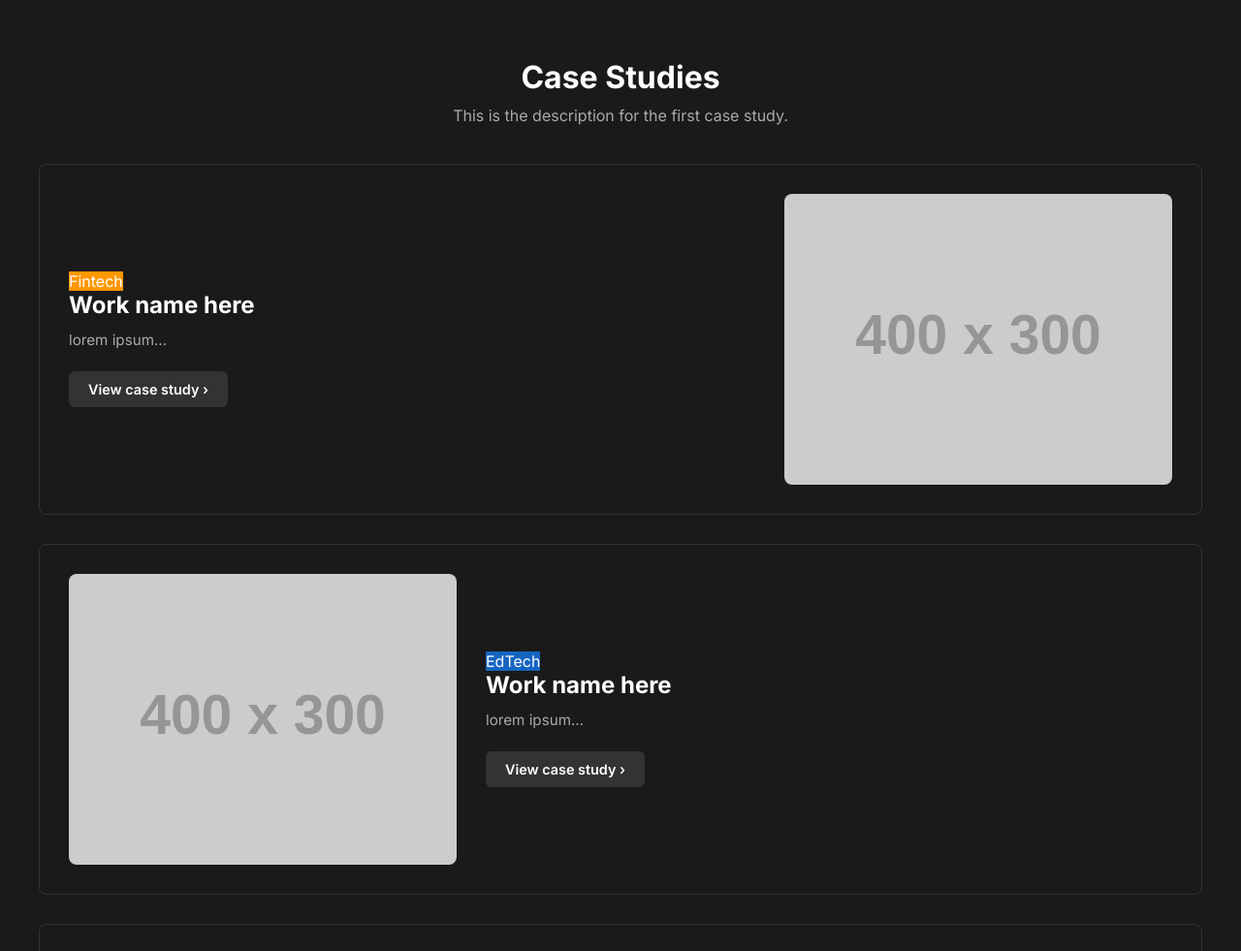
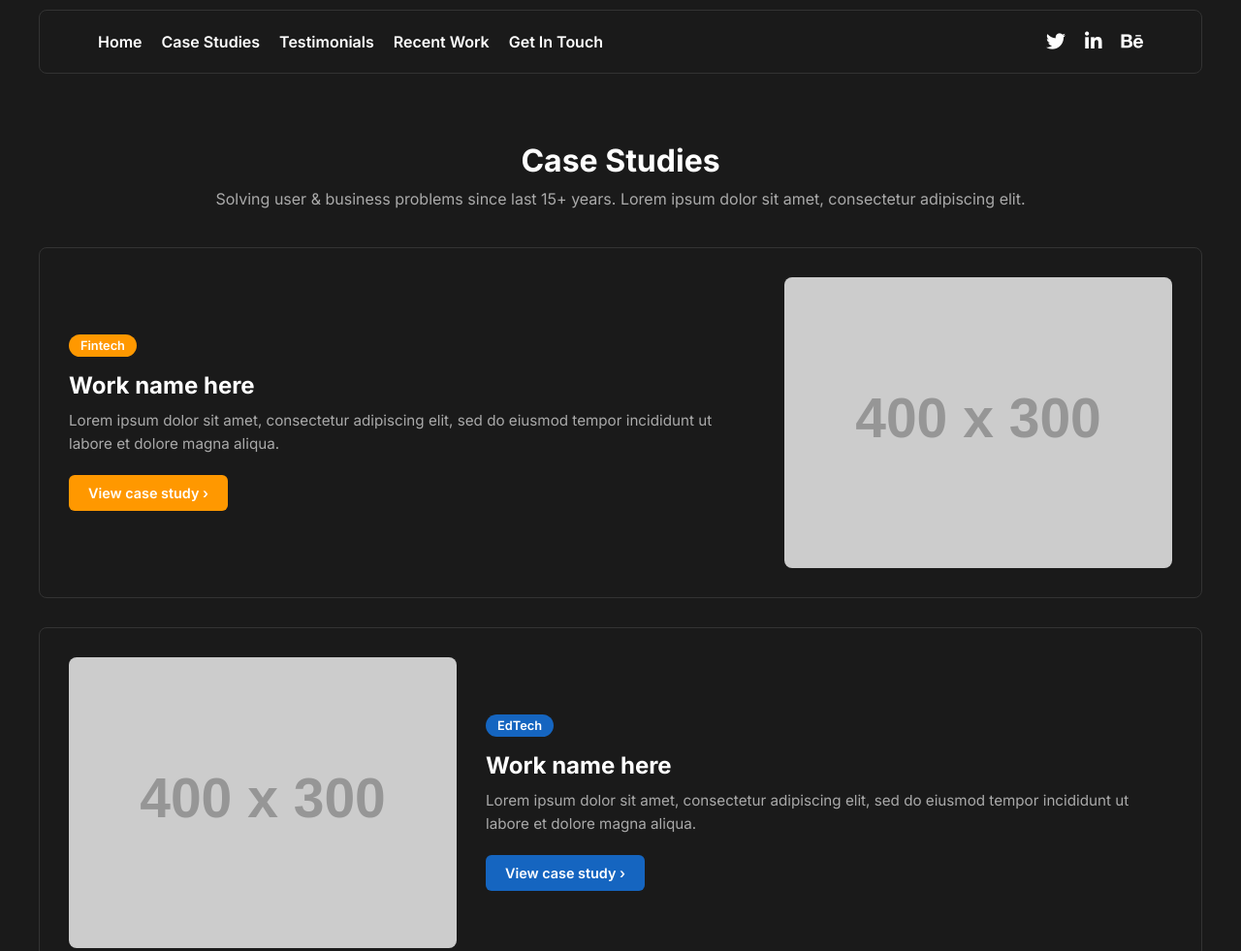
Before and after one commit to nafiul707/AI-Agent-Based-Website, a plain HTML site: page case-studies.html in a window 1280 px wide. Shown: the top 981 px of the page at 97% size. Drawn offline with Linux system fonts and the light colour scheme; placeholder pictures from the web are drawn by us.

Commit message:
Update styling and add navbar component

```diff
--- a/case-studies.css
+++ b/case-studies.css
@@ -3,6 +3,45 @@ body {
     font-family: 'Inter', sans-serif;
     background-color: #1a1a1a;
     color: #ffffff;
+}
+
+.navbar {
+    display: flex;
+    justify-content: space-between;
+    align-items: center;
+    padding: 20px 60px;
+    background-color: #1a1a1a;
+    border: 1px solid #333333;
+    border-radius: 8px;
+    margin: 10px 40px;
+}
+
+.navbar ul {
+    list-style: none;
+    display: flex;
+    gap: 20px;
+}
+
+.navbar ul li a {
+    color: #ffffff;
+    text-decoration: none;
+    font-weight: 600;
+    transition: color 0.3s ease;
+}
+
+.navbar ul li a:hover {
+    color: #4caf50;
+}
+
+.social-icons {
+    display: flex;
+    gap: 20px;
+}
+
+.social-icons a {
+    color: #ffffff;
+    font-size: 20px;
+    text-decoration: none;
 }
 
 .case-studies {
@@ -20,15 +59,6 @@ body {
     color: #aaaaaa;
     margin-bottom: 40px;
 }
-
-.tag-fintech { background-color: #ff9800; }
-.btn-fintech { background-color: #ff9800; }
-
-.tag-edtech { background-color: #1565c0; }
-.btn-edtech { background-color: #1565c0; }
-
-.tag-pharma { background-color: #00897b; }
-.btn-pharma { background-color: #00897b; }
 
 .case-card {
     display: flex;
@@ -62,9 +92,8 @@ body {
     border-radius: 8px;
 }
 
-.tag{
+.tag {
     display: inline-block;
-    background-color: #333333;
     color: #ffffff;
     padding: 4px 12px;
     border-radius: 20px;
@@ -72,6 +101,10 @@ body {
     font-weight: 600;
     margin-bottom: 15px;
 }
+
+.tag-fintech { background-color: #ff9800; }
+.tag-edtech  { background-color: #1565c0; }
+.tag-pharma  { background-color: #00897b; }
 
 .case-content h3 {
     font-size: 1.5rem;
@@ -88,7 +121,6 @@ body {
 .case-content a {
     display: inline-block;
     padding: 10px 20px;
-    background-color: #333333;
     color: #ffffff;
     text-decoration: none;
     border-radius: 6px;
@@ -97,6 +129,11 @@ body {
     transition: background-color 0.3s ease;
 }
 
-.case-content a:hover {
-    background-color: #555555;
-}
+.btn-fintech { background-color: #ff9800; }
+.btn-fintech:hover { background-color: #c08e42; }
+
+.btn-edtech { background-color: #1565c0; }
+.btn-edtech:hover { background-color: #0d47a1; }
+
+.btn-pharma { background-color: #00897b; }
+.btn-pharma:hover { background-color: #00695c; }
--- a/case-studies.html
+++ b/case-studies.html
@@ -5,21 +5,38 @@
     <meta name="viewport" content="width=device-width, initial-scale=1.0">
     <link rel="stylesheet" href="case-studies.css">
     <link href="https://fonts.googleapis.com/css2?family=Inter:wght@400;600;700&display=swap" rel="stylesheet">
-    <title>case studies</title>
+    <link rel="stylesheet" href="https://cdnjs.cloudflare.com/ajax/libs/font-awesome/6.5.0/css/all.min.css">
+    <link rel="stylesheet" href="navbar.css">
+    <title>Case Studies</title>
 </head>
 <body>
+    <nav class="navbar">
+        <ul>
+            <li><a href="index.html">Home</a></li>
+            <li><a href="case-studies.html">Case Studies</a></li>
+            <li><a href="testimonials.html">Testimonials</a></li>
+            <li><a href="recent-works.html">Recent Work</a></li>
+            <li><a href="get-in-touch.html">Get In Touch</a></li>
+        </ul>
+        <div class="social-icons">
+            <a href="#"><i class="fab fa-twitter"></i></a>
+            <a href="#"><i class="fab fa-linkedin-in"></i></a>
+            <a href="#"><i class="fab fa-behance"></i></a>
+        </div>
+    </nav>
+
     <section class="case-studies">
 
         <div class="section-header">
             <h2>Case Studies</h2>
-            <p>This is the description for the first case study.</p>
+            <p>Solving user & business problems since last 15+ years. Lorem ipsum dolor sit amet, consectetur adipiscing elit.</p>
         </div>
 
         <div class="case-card">
             <div class="case-content">
-                <span class="tag-fintech">Fintech</span>
+                <span class="tag tag-fintech">Fintech</span>
                 <h3>Work name here</h3>
-                <p>lorem ipsum...</p>
+                <p>Lorem ipsum dolor sit amet, consectetur adipiscing elit, sed do eiusmod tempor incididunt ut labore et dolore magna aliqua.</p>
                 <a href="#" class="btn-fintech">View case study ›</a>
             </div>
             <img src="https://placehold.co/400x300" alt="Case Study 1">
@@ -27,9 +44,9 @@
 
         <div class="case-card reverse">
             <div class="case-content">
-                <span class="tag-edtech">EdTech</span>
+                <span class="tag tag-edtech">EdTech</span>
                 <h3>Work name here</h3>
-                <p>lorem ipsum...</p>
+                <p>Lorem ipsum dolor sit amet, consectetur adipiscing elit, sed do eiusmod tempor incididunt ut labore et dolore magna aliqua.</p>
                 <a href="#" class="btn-edtech">View case study ›</a>
             </div>
             <img src="https://placehold.co/400x300" alt="Case Study 2">
@@ -37,12 +54,12 @@
 
         <div class="case-card">
             <div class="case-content">
-                <span class="tag-pharma">Pharma</span>
+                <span class="tag tag-pharma">Pharma</span>
                 <h3>Work name here</h3>
-                <p>lorem ipsum...</p>
+                <p>Lorem ipsum dolor sit amet, consectetur adipiscing elit, sed do eiusmod tempor incididunt ut labore et dolore magna aliqua.</p>
                 <a href="#" class="btn-pharma">View case study ›</a>
             </div>
-            <img src="https://placehold.co/400x300" alt="Case Study 1">
+            <img src="https://placehold.co/400x300" alt="Case Study 3">
         </div>
 
     </section>
--- a/get-in-touch.css
+++ b/get-in-touch.css
@@ -3,6 +3,45 @@ body {
     font-family: 'Inter', sans-serif;
     background-color: #1a1a1a;
     color: #ffffff;
+}
+
+.navbar {
+    display: flex;
+    justify-content: space-between;
+    align-items: center;
+    padding: 20px 60px;
+    background-color: #1a1a1a;
+    border: 1px solid #333333;
+    border-radius: 8px;
+    margin: 10px 40px;
+}
+
+.navbar ul {
+    list-style: none;
+    display: flex;
+    gap: 20px;
+}
+
+.navbar ul li a {
+    color: #ffffff;
+    text-decoration: none;
+    font-weight: 600;
+    transition: color 0.3s ease;
+}
+
+.navbar ul li a:hover {
+    color: #4caf50;
+}
+
+.social-icons {
+    display: flex;
+    gap: 20px;
+}
+
+.social-icons a {
+    color: #ffffff;
+    font-size: 20px;
+    text-decoration: none;
 }
 
 .contact {
--- /dev/null
+++ b/navbar.css
@@ -0,0 +1,38 @@
+.navbar {
+    display: flex;
+    justify-content: space-between;
+    align-items: center;
+    padding: 20px 60px;
+    background-color: #1a1a1a;
+    border: 1px solid #333333;
+    border-radius: 8px;
+    margin: 10px 40px;
+}
+
+.navbar ul {
+    list-style: none;
+    display: flex;
+    gap: 20px;
+}
+
+.navbar ul li a {
+    color: #ffffff;
+    text-decoration: none;
+    font-weight: 600;
+    transition: color 0.3s ease;
+}
+
+.navbar ul li a:hover {
+    color: #4caf50;
+}
+
+.social-icons {
+    display: flex;
+    gap: 20px;
+}
+
+.social-icons a {
+    color: #ffffff;
+    font-size: 20px;
+    text-decoration: none;
+}
```
Also changed, not shown: get-in-touch.html (+19 -0 lines), index.html (+5 -5 lines), recent-works.html (+18 -0 lines), testimonials.html (+18 -1 lines).
